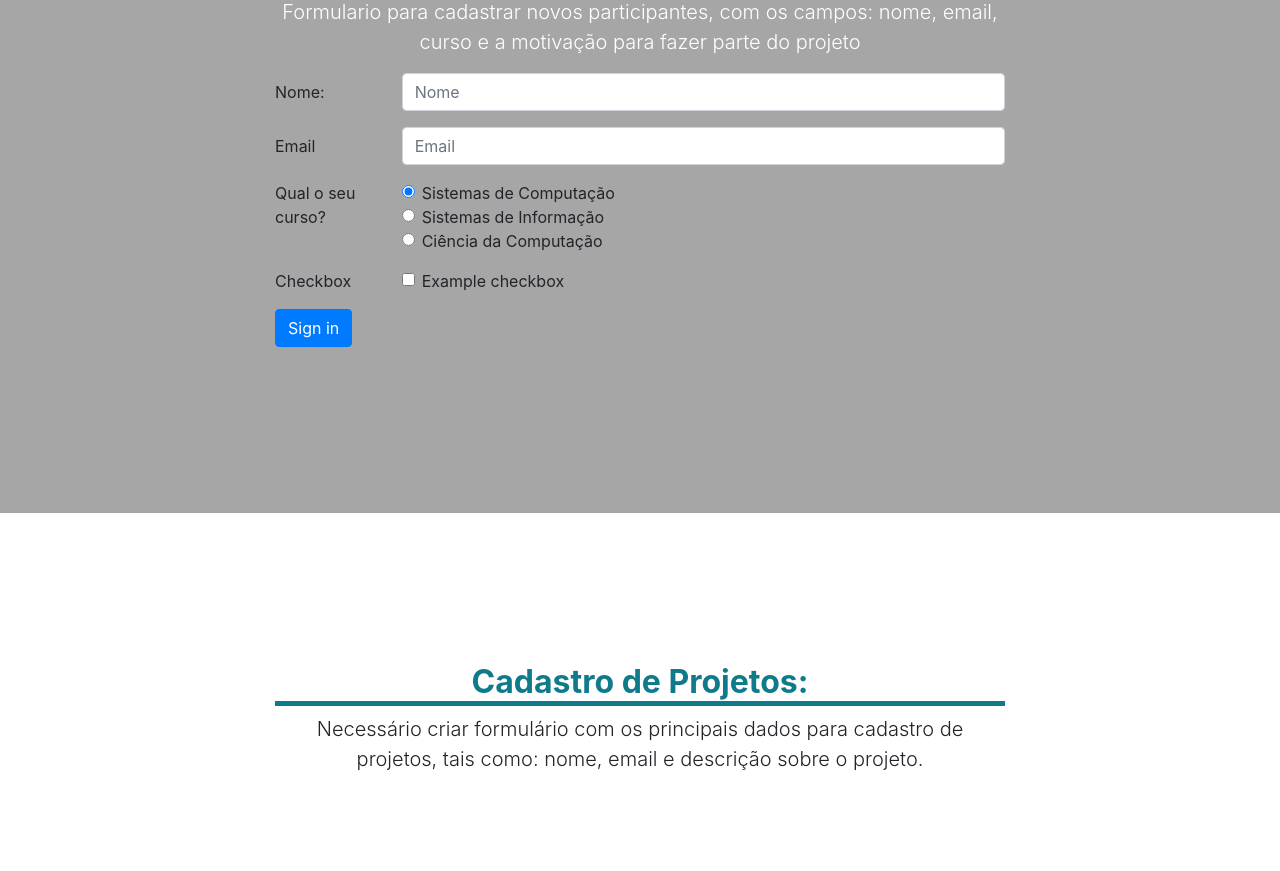
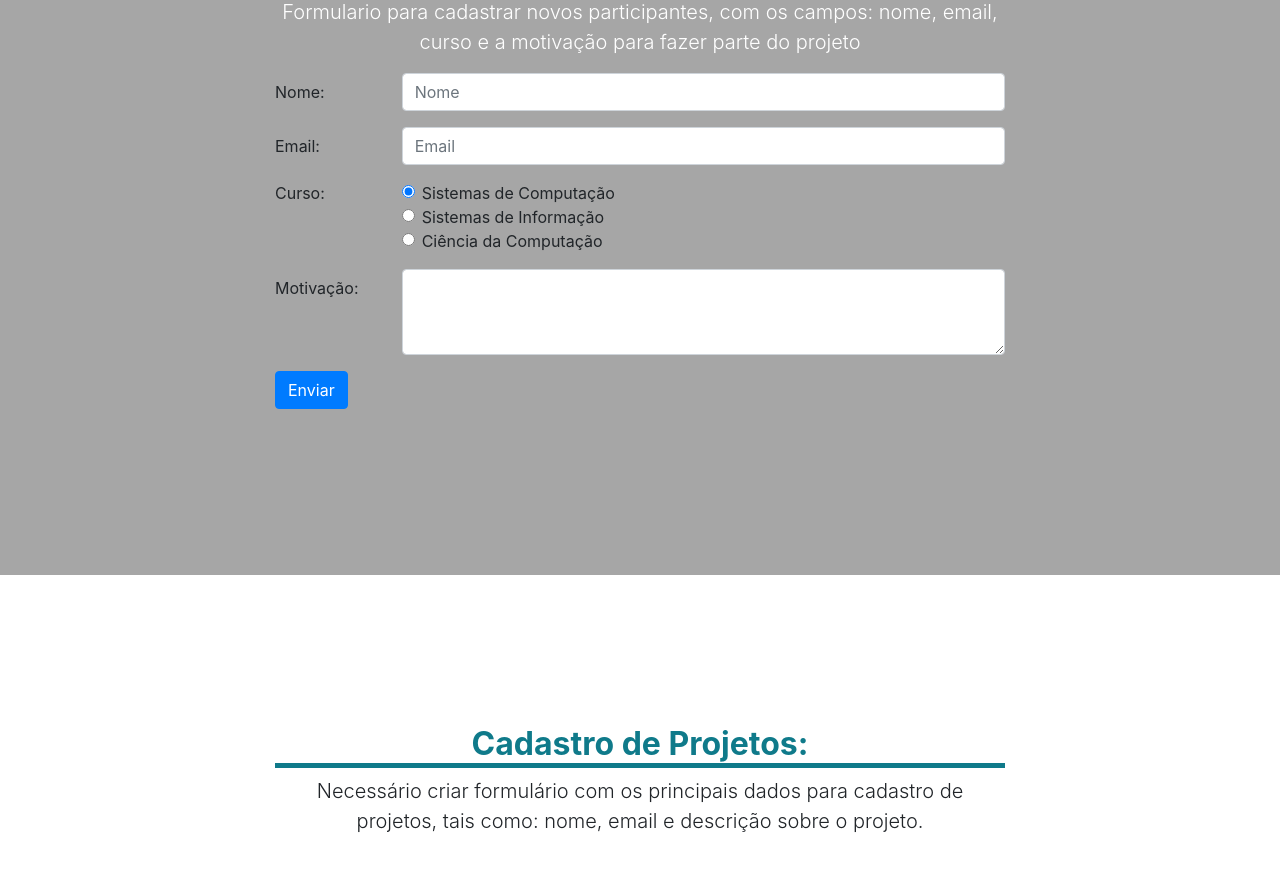
Before and after one commit to solidarizesw/site, an Angular app: page / in a window 1280 px wide. Shown: the part 1880-2751 px from the top of the page. Built offline with nearby package versions, Linux system fonts and the light colour scheme.

Commit message:
Update voluntarios.component.html

```diff
--- a/src/app/pages/voluntarios/voluntarios.component.html
+++ b/src/app/pages/voluntarios/voluntarios.component.html
@@ -16,7 +16,7 @@
               </div>
 
               <div class="form-group row">
-                <label for="email-form" class="col-sm-2 col-form-label">Email</label>
+                <label for="email-form" class="col-sm-2 col-form-label">Email:</label>
                 <div class="col-sm-10">
                   <input type="email" class="form-control" id="email-form" placeholder="Email">
                 </div>
@@ -24,22 +24,25 @@
 
                 <fieldset class="form-group">
                 <div class="row">
-                  <legend class="col-form-label col-sm-2 pt-0">Qual o seu curso?</legend>
+                  <legend class="col-form-label col-sm-2 pt-0">Curso:</legend>
                   <div class="col-sm-10">
+
                     <div class="form-check">
-                      <input class="form-check-input" type="radio" name="sist-comp" id="sist-comp" value="sistema-computacao" checked>
+                      <input class="form-check-input" type="radio" name="curso" id="sist-comp" value="sistema-computacao" checked>
                       <label class="form-check-label" for="sist-comp">
                         Sistemas de Computação
                       </label>
                     </div>
+
                     <div class="form-check">
-                      <input class="form-check-input" type="radio" name="sist-inf" id="sist-inf" value="sistema-informacao">
+                      <input class="form-check-input" type="radio" name="curso" id="sist-inf" value="sistema-informacao">
                       <label class="form-check-label" for="sist-inf">
                         Sistemas de Informação
                       </label>
                     </div>
+
                     <div class="form-check disabled">
-                      <input class="form-check-input" type="radio" name="ciencia-comp" id="ciencia-comp" value="ciencia-computacao">
+                      <input class="form-check-input" type="radio" name="curso" id="ciencia-comp" value="ciencia-computacao">
                       <label class="form-check-label" for="ciencia-comp">
                         Ciência da Computação
                       </label>
@@ -48,20 +51,20 @@
                 </div>
               </fieldset>
 
+              <!-- Caixa de texto -->
               <div class="form-group row">
-                <div class="col-sm-2">Checkbox</div>
+                <label for="nome-form" class="col-sm-2 col-form-label">Motivação:</label>
                 <div class="col-sm-10">
-                  <div class="form-check">
-                    <input class="form-check-input" type="checkbox" id="gridCheck1">
-                    <label class="form-check-label" for="gridCheck1">
-                      Example checkbox
-                    </label>
-                  </div>
+                  <textarea id="form21" class="md-textarea form-control" rows="3"></textarea>
                 </div>
               </div>
+
+
+              <!-- Botões -->
+
               <div class="form-group row">
                 <div class="col-sm-10">
-                  <button type="submit" class="btn btn-primary">Sign in</button>
+                  <button type="submit" class="btn btn-primary">Enviar</button>
                 </div>
               </div>
             </form>
```
